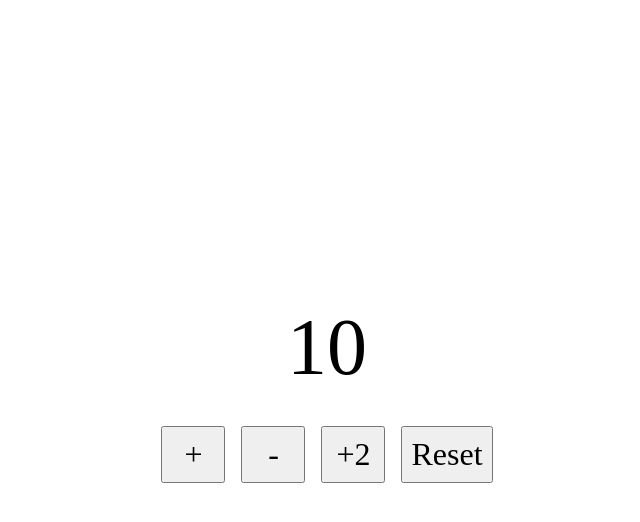
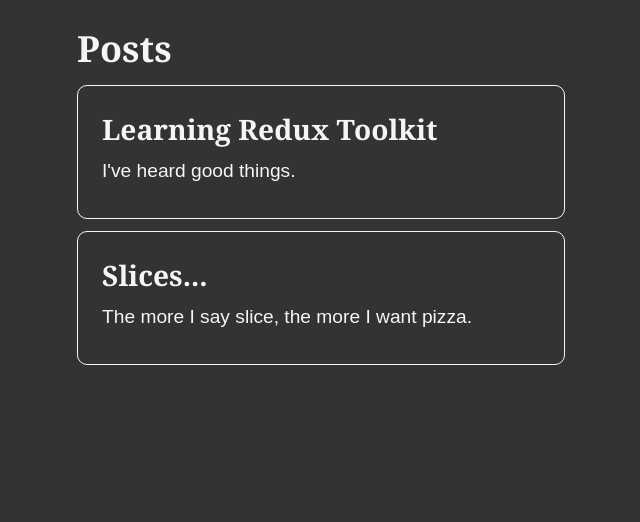
Before and after one commit to sokaluis/advanced-redux, a React (Vite) app: page / in a window 1280 px wide. Shown: the top 522 px of the page, without its empty margins (313-953 px from the left). Built offline with nearby package versions, Linux system fonts and the light colour scheme.

Commit message:
lesson 2 - basic post config

```diff
--- /dev/null
+++ b/src/lesson_2/SecondApp.tsx
@@ -0,0 +1,16 @@
+import { Provider } from 'react-redux';
+import PostsList from './feature/post/PostsList';
+import { store } from './app/stores';
+import './styles.css';
+
+const SecondApp = () => {
+  return (
+    <Provider store={store}>
+      <main className='App'>
+        <PostsList />
+      </main>
+    </Provider>
+  );
+};
+
+export default SecondApp;
--- /dev/null
+++ b/src/lesson_2/app/stores.ts
@@ -0,0 +1,19 @@
+import { configureStore } from '@reduxjs/toolkit';
+import { TypedUseSelectorHook, useDispatch, useSelector } from 'react-redux';
+import { postsSlice } from '../feature/post/postsSlice';
+
+export const store = configureStore({
+  reducer: {
+    posts: postsSlice.reducer
+  }
+});
+
+// Infer the `RootState` and `AppDispatch` types from the store itself
+export type RootState = ReturnType<typeof store.getState>;
+// Inferred type: {posts: PostsState, comments: CommentsState, users: UsersState}
+export type AppDispatch = typeof store.dispatch;
+// Use throughout your app instead of plain `useDispatch` and `useSelector`
+type DispatchFunc = () => AppDispatch;
+export const useAppDispatch: DispatchFunc = useDispatch;
+export const useAppSelector: TypedUseSelectorHook<RootState> = useSelector;
+export const stateSelect = (state: RootState) => state;
--- /dev/null
+++ b/src/lesson_2/feature/post/PostsList.tsx
@@ -0,0 +1,22 @@
+import { useAppSelector } from '../../app/stores';
+import { postsSelector } from './postsSelector';
+
+const PostsList = () => {
+  const posts = useAppSelector(postsSelector);
+
+  const renderedPosts = posts.map(post => (
+    <article key={post.id}>
+      <h3>{post.title}</h3>
+      <p>{post.content.substring(0, 100)}</p>
+    </article>
+  ));
+
+  return (
+    <section>
+      <h2>Posts</h2>
+      {renderedPosts}
+    </section>
+  );
+};
+
+export default PostsList;
--- /dev/null
+++ b/src/lesson_2/feature/post/postsSelector.ts
@@ -0,0 +1,4 @@
+import { createSelector } from '@reduxjs/toolkit';
+import { stateSelect } from '../../app/stores';
+
+export const postsSelector = createSelector(stateSelect, state => state.posts);
--- /dev/null
+++ b/src/lesson_2/feature/post/postsSlice.ts
@@ -0,0 +1,38 @@
+import { createSlice } from '@reduxjs/toolkit';
+
+const initialState = [
+  {
+    id: '1',
+    title: 'Learning Redux Toolkit',
+    content: "I've heard good things.",
+    // date: sub(new Date(), { minutes: 10 }).toISOString(),
+    // reactions: {
+    //   thumbsUp: 0,
+    //   wow: 0,
+    //   heart: 0,
+    //   rocket: 0,
+    //   coffee: 0
+    // }
+  },
+  {
+    id: '2',
+    title: 'Slices...',
+    content: "The more I say slice, the more I want pizza.",
+    // date: sub(new Date(), { minutes: 5 }).toISOString(),
+    // reactions: {
+    //   thumbsUp: 0,
+    //   wow: 0,
+    //   heart: 0,
+    //   rocket: 0,
+    //   coffee: 0
+    // }
+  }
+];
+
+export const postsSlice = createSlice({
+  name: 'posts',
+  initialState,
+  reducers: {}
+});
+// Action creators are generated for each case reducer function
+export const { } = postsSlice.actions;
--- /dev/null
+++ b/src/lesson_2/styles.css
@@ -0,0 +1,69 @@
+* {
+  margin: 0;
+  padding: 0;
+  box-sizing: border-box;
+}
+
+html {
+  font-family: Cambria, Cochin, Georgia, Times, "Times New Roman", serif;
+  background: #333;
+  color: whitesmoke;
+}
+
+body {
+  min-height: 100vh;
+  font-size: 1.5rem;
+  padding: 0 10% 10%;
+}
+
+input,
+textarea,
+button,
+select {
+  font: inherit;
+  margin-bottom: 1em;
+}
+
+main {
+  max-width: 500px;
+  margin: auto;
+}
+
+section {
+  margin-top: 1em;
+}
+
+article {
+  margin: 0.5em 0.5em 0.5em 0;
+  border: 1px solid whitesmoke;
+  border-radius: 10px;
+  padding: 1em;
+}
+
+h1 {
+  font-size: 3.5rem;
+}
+
+p {
+  font-family: Arial, Helvetica, sans-serif;
+  line-height: 1.4;
+  font-size: 1.2rem;
+  margin: 0.5em 0;
+}
+
+form {
+  display: flex;
+  flex-direction: column;
+}
+
+.postCredit {
+  font-size: 1rem;
+}
+
+.reactionButton {
+  margin: 0 0.25em 0 0;
+  background: transparent;
+  border: none;
+  color: whitesmoke;
+  font-size: 1rem;
+}
--- a/src/main.tsx
+++ b/src/main.tsx
@@ -1,9 +1,11 @@
 import React from 'react';
 import ReactDOM from 'react-dom/client';
-import FirstApp from './lesson_1/FirstApp';
+import SecondApp from './lesson_2/SecondApp';
+// import FirstApp from './lesson_1/FirstApp';
 
 ReactDOM.createRoot(document.getElementById('root') as HTMLElement).render(
   <React.StrictMode>
-    <FirstApp />
+    {/* <FirstApp /> */}
+    <SecondApp />
   </React.StrictMode>,
 );
```
